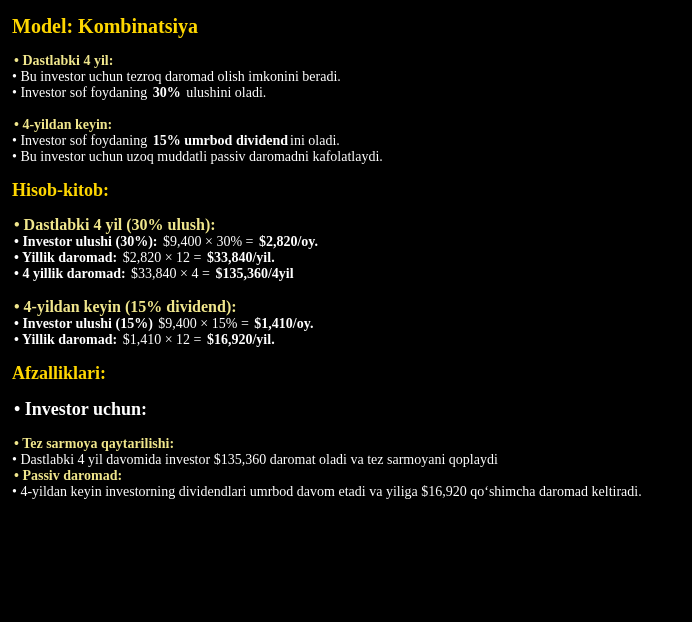
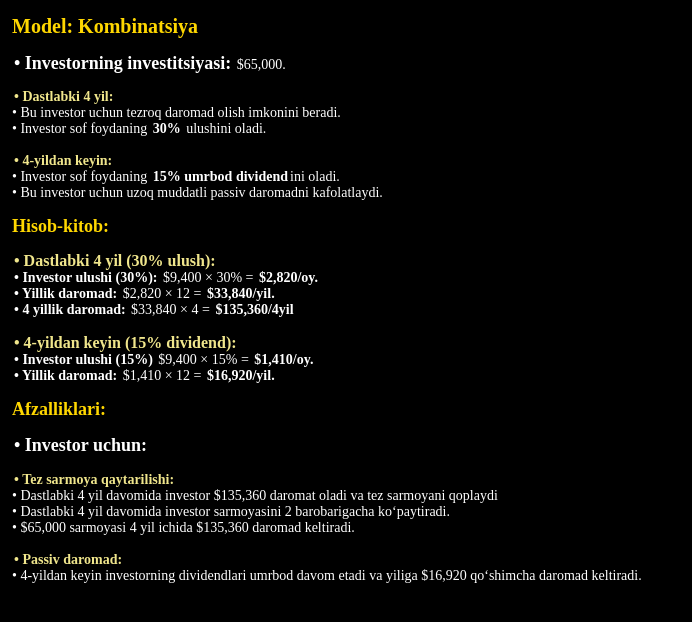
Before and after one commit to webprograma/kombinatsiya, a plain HTML site: page index.html in a window 1280 px wide. Shown: the whole page, without its empty margins (0-692 px from the left). Drawn offline with Linux system fonts and the light colour scheme.

Commit message:
Update index.html

```diff
--- a/index.html
+++ b/index.html
@@ -53,7 +53,7 @@
         </div>
        <div>
         <p style="margin-bottom: 15px;">
-<!--         <span style="font-size: 18px;"> • Investorning investitsiyasi:</span> $65,000. <br> -->
+        <span style="font-size: 18px;"> • Investorning investitsiyasi:</span> $65,000. <br>
 
         </p>
            <p>
@@ -100,8 +100,8 @@
            <span style="color: khaki;"> • Tez sarmoya qaytarilishi:</span> <br>
             • Dastlabki 4 yil davomida investor $135,360 daromat oladi va tez sarmoyani qoplaydi <br>
 
-<!--            • Dastlabki 4 yil davomida investor sarmoyasini 2 barobarigacha ko‘paytiradi.<br> -->
-<!--            • $65,000 sarmoyasi 4 yil ichida $135,360 daromad keltiradi.<br> <br> -->
+           • Dastlabki 4 yil davomida investor sarmoyasini 2 barobarigacha ko‘paytiradi.<br>
+           • $65,000 sarmoyasi 4 yil ichida $135,360 daromad keltiradi.<br> <br>
            <span style="color: khaki;"> • Passiv daromad:</span> <br>
            • 4-yildan keyin investorning dividendlari umrbod davom etadi va yiliga $16,920 qo‘shimcha daromad keltiradi.
 
```
